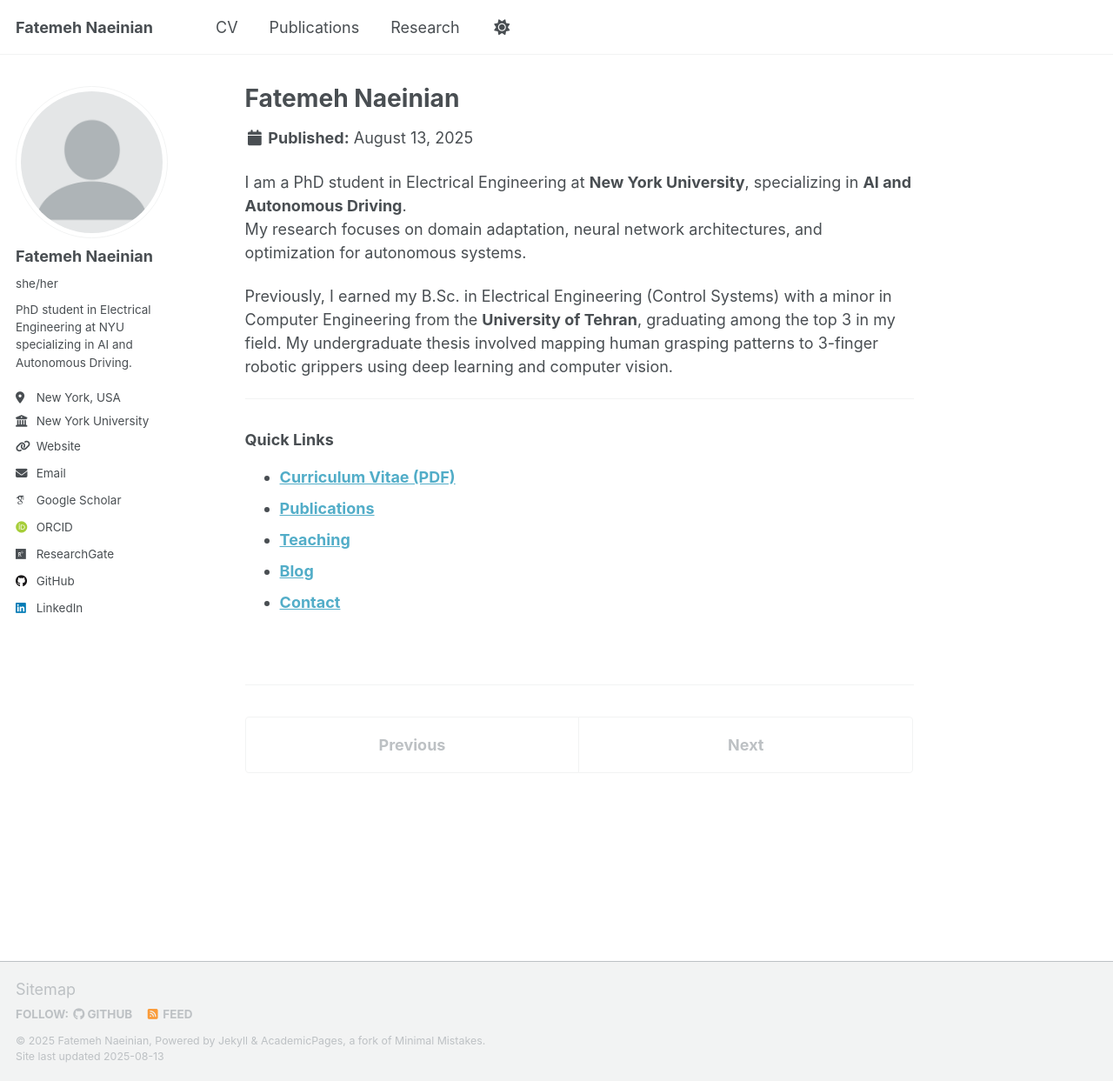
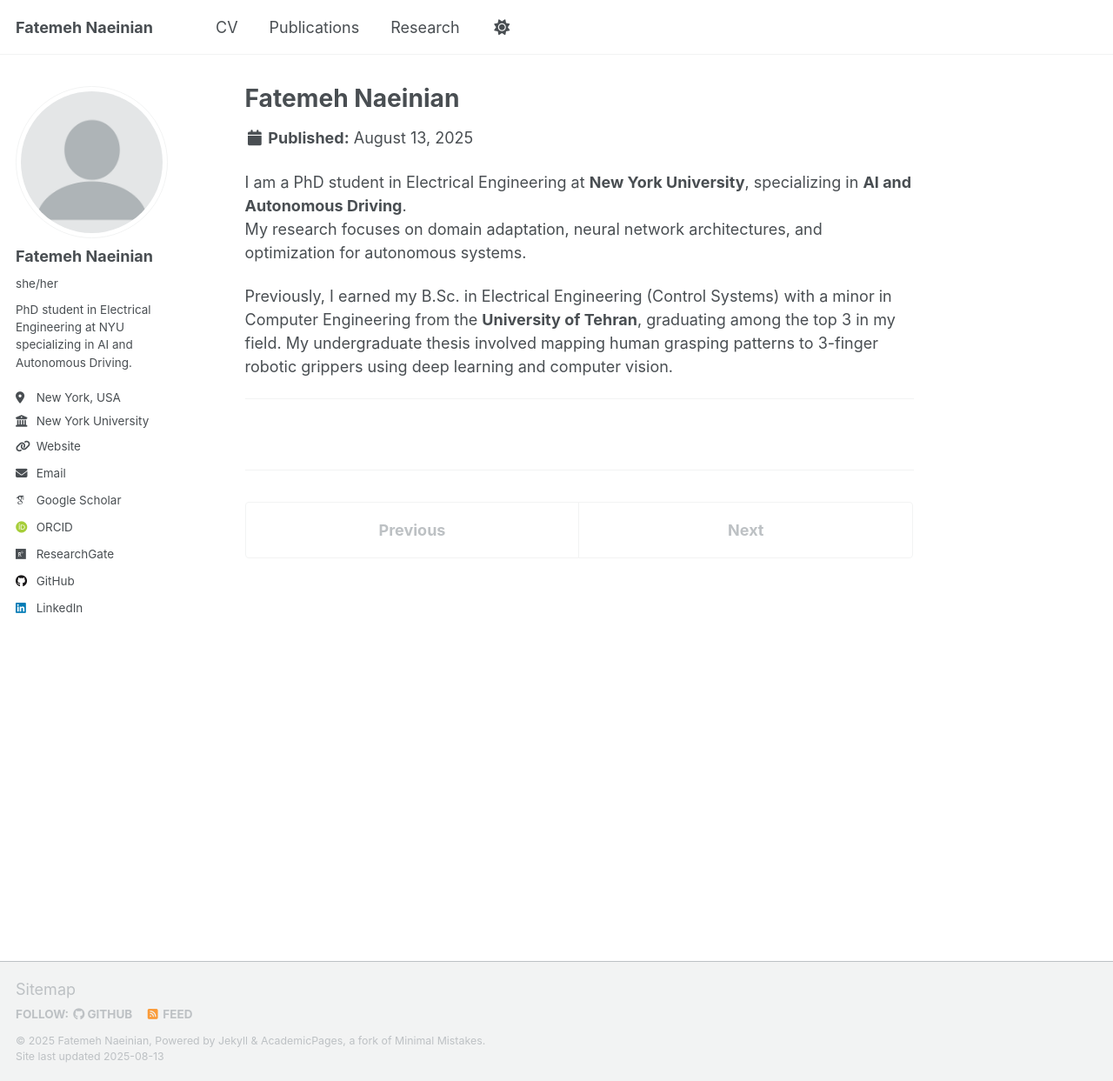
Before and after one commit to FatemehNaeinian/FatemehNaeinian.github.io, a Jekyll site: the page built from _pages/about.md, in a window 1280 px wide and 1243 px high. Shown: the whole window at 87% size. Built offline with Jekyll 4.4.1, drawn with Linux system fonts in a browser that asks for light colours; some web fonts are replaced; a script that is not in the unit is left out.

Commit message:
Update about.md

```diff
--- a/_pages/about.md
+++ b/_pages/about.md
@@ -10,10 +10,3 @@
 Previously, I earned my B.Sc. in Electrical Engineering (Control Systems) with a minor in Computer Engineering from the **University of Tehran**, graduating among the top 3 in my field. My undergraduate thesis involved mapping human grasping patterns to 3-finger robotic grippers using deep learning and computer vision.
 
 ---
-
-### Quick Links
-- [**Curriculum Vitae (PDF)**](/files/Fatemeh_Naeinian_CV_NYU.pdf)
-- [**Publications**](/publications/)
-- [**Teaching**](/teaching/)
-- [**Blog**](/blog/)
-- [**Contact**](mailto:fn2174@nyu.edu)
```
